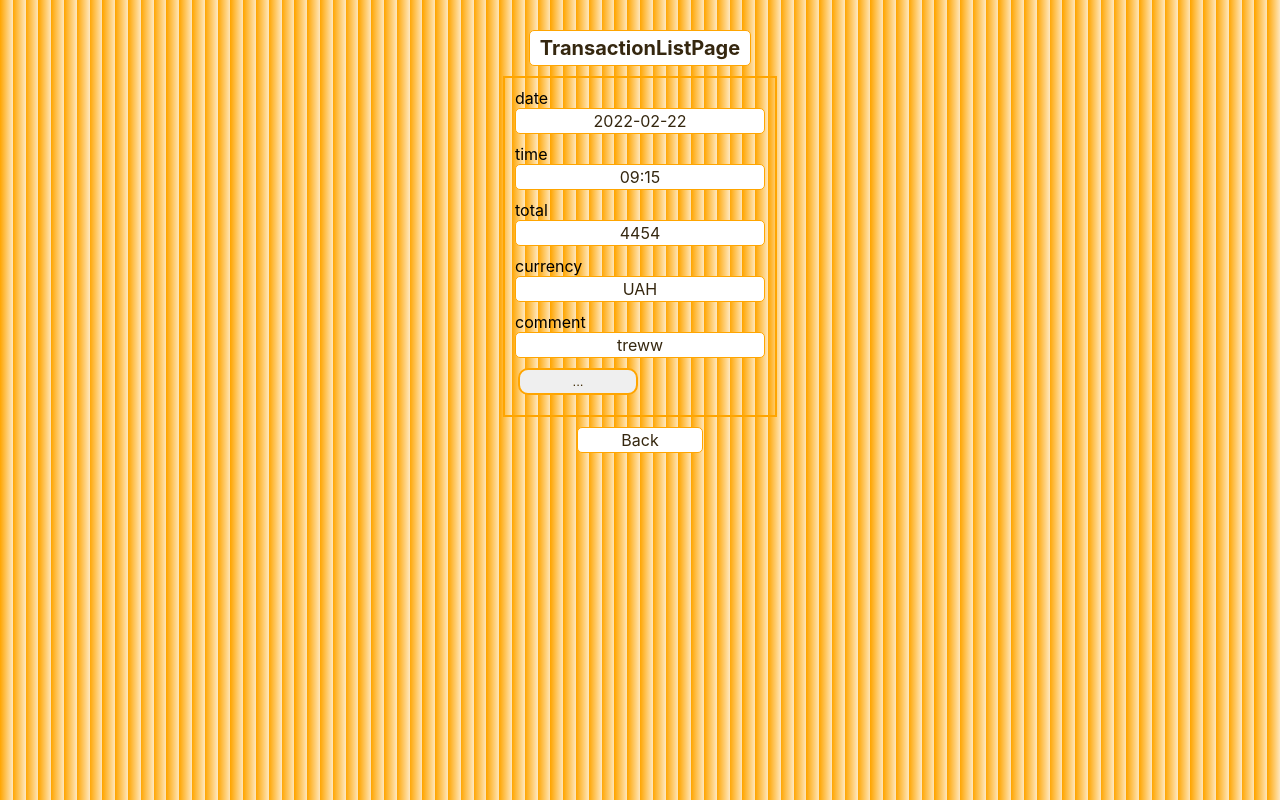
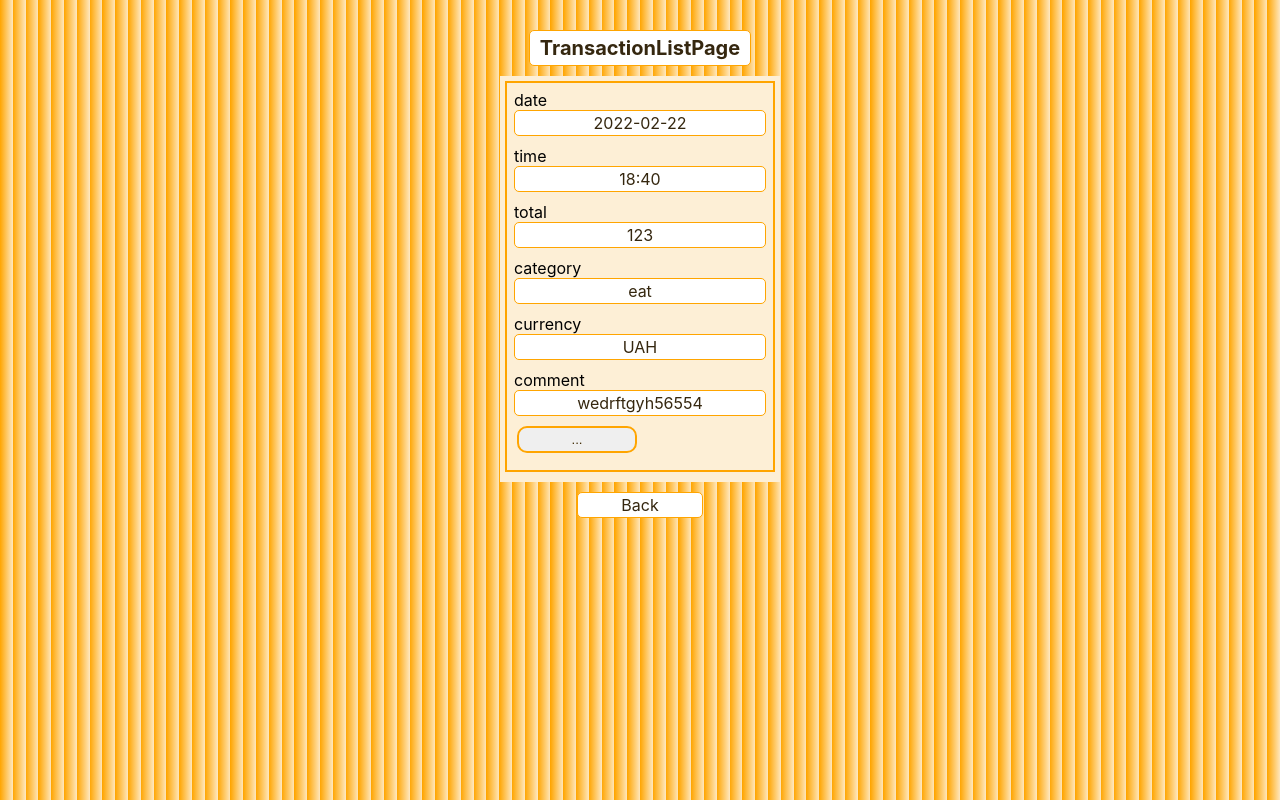
Before and after one commit to AnnaSobchenko/practicle_01_02_2022-react, a React (Create React App) app: page /transactions/costs in a window 1280 px wide. Built offline with nearby package versions, Linux system fonts and the light colour scheme; data requests are answered from the project's data file.

Commit message:
bugfix editing form

```diff
--- a/db.json
+++ b/db.json
@@ -2,14 +2,25 @@
   "costs": [
     {
       "date": "2022-02-22",
-      "time": "09:15",
+      "time": "18:40",
       "category": "eat",
       "currency": "UAH",
-      "comment": "treww",
-      "total": "4454",
+      "comment": "wedrftgyh56554",
+      "total": "123",
       "transType": "costs",
-      "id": "R7Mixj4"
+      "id": 1
     }
   ],
-  "incomes": []
+  "incomes": [
+    {
+      "date": "2022-02-10",
+      "time": "21:38",
+      "category": "Drink",
+      "currency": "UAH",
+      "comment": "kjhgf",
+      "total": "",
+      "transType": "incomes",
+      "id": 1
+    }
+  ]
 }
--- a/package.json
+++ b/package.json
@@ -1,6 +1,5 @@
 {
   "homepage": "https://annasobchenko.github.io/goit-react-hw-01-components/",
-  "name": "bc.13.practic-react",
   "version": "0.1.0",
   "private": true,
   "dependencies": {
--- a/src/App.css
+++ b/src/App.css
@@ -93,6 +93,7 @@ h1,
 .link {
   text-decoration: none;
   min-width: 120px;
+  min-height: 20px;
   background-color: #fff;
   cursor: pointer;
   text-align: center;
@@ -114,12 +115,15 @@ h1{
 
 ul{
   list-style: none;
-  padding: 10px;
-  border: 2px solid orange;
-  width: 250px;
+  width: 270px;
   margin: 0 auto;
+  padding: 5px;
+  background-color: #fdefd6;
 }
 li{
   display: block;
   margin: 0 auto;
+  border: 2px solid orange;
+  padding: 7px;
+  margin-bottom: 5px;
 }
--- a/src/components/CategoryList/CategoryList.jsx
+++ b/src/components/CategoryList/CategoryList.jsx
@@ -25,7 +25,7 @@ class CategoryList extends Component {
   };
 
   render() {
-    const { categoriesList, togleCategoryList, setCategory } = this.props;
+    const { categoriesList, setCategory } = this.props;
     return (
       <>
         <Link className="link" to={"/"}>
--- a/src/components/TransactionForm/TransactionForm.jsx
+++ b/src/components/TransactionForm/TransactionForm.jsx
@@ -24,12 +24,12 @@ const TransactionForm = ({
   togleCategoryList,
   isOpenCategories,
   editingTransaction,
+  setIsEdit,
 }) => {
-  const history=useHistory();
+  const history = useHistory();
 
-  const match=useRouteMatch();
-// console.log(editingTransaction);
-  const { addTransaction,editTransaction } = useTransactionsContext();
+  const match = useRouteMatch();
+  const { addTransaction, editTransaction } = useTransactionsContext();
   const [form, setForm] = useState(() =>
     editingTransaction ? editingTransaction : initialForm
   );
@@ -41,7 +41,11 @@ const TransactionForm = ({
     setForm((prev) => ({ ...prev, [name]: value }));
   };
 
-  const openCategoryList=()=>{history.push("/categories-list")}
+  const openCategoryList = () => {
+    history.push(
+      match.url==="/" ? "/categories-list" : match.url + "/categories-list"
+    );
+  };
 
   const handleChangeTransType = (e) => {
     const { value } = e.target;
@@ -55,8 +59,12 @@ const TransactionForm = ({
   const handleSubmitTrans = (e) => {
     e.preventDefault();
     if (editingTransaction) {
-      editTransactionApi({ transType, transaction: form }).then(res=>editTransaction(res));
+      console.log(form);
+      editTransactionApi({ transType, transaction: form }).then((res) => {
+        editTransaction(res);
 
+        setIsEdit(false);
+      });
     } else {
       postTransaction({ transType, transaction: { ...form, transType } }).then(
         (data) => addTransaction(data)
@@ -67,13 +75,14 @@ const TransactionForm = ({
 
   const setCategory = (newCategory) => {
     setForm((prevForm) => ({ ...prevForm, category: newCategory }));
-    togleCategoryList();
+    history.goBack();
   };
 
   const { date, time, category, total, currency, comment } = form;
 
   return (
     <Switch>
+      {console.log(match.path + "/categories-list")}
       <Route path={match.path} exact>
         <select
           name="transType"
@@ -149,7 +158,14 @@ const TransactionForm = ({
           </button>
         </form>
       </Route>
-      <Route path={match.path+"/categories-list"}>
+
+      <Route
+        path={
+          match.path === "/"
+            ? "/categories-list"
+            : match.path + "/categories-list"
+        }
+      >
         <CategoryList
           categoriesList={categoriesList}
           addCategory={addCategory}
--- a/src/components/TransactionListItem/TransactionListItem.jsx
+++ b/src/components/TransactionListItem/TransactionListItem.jsx
@@ -8,7 +8,7 @@ const TransactionListItem = ({ transaction,switchEditForm }) => {
 
   const switchMenu = () => setIsOpenMenu((prevIsOpenMenu) => !prevIsOpenMenu);
 
-  const { comment, currency, date, time, total, id, transType } = transaction;
+  const { comment, currency, date, time, total, id, transType, category } = transaction;
 
   return (
     <li>
@@ -18,6 +18,8 @@ const TransactionListItem = ({ transaction,switchEditForm }) => {
       <p> {time}</p>
       <span>total</span>
       <p>{total}</p>
+      <span>category</span>
+      <p>{category}</p>
       <span>currency</span>
       <p>{currency}</p>
       <span>comment</span>
--- a/src/components/TransactionListPage/TransactionListPage.jsx
+++ b/src/components/TransactionListPage/TransactionListPage.jsx
@@ -17,7 +17,7 @@ const TransactionListPage = () => {
   return (
     <>
       <h1>TransactionListPage</h1>
-      {isEdit && <TransactionForm editingTransaction={editingTransaction} />}
+      {isEdit && <TransactionForm editingTransaction={editingTransaction} setIsEdit={setIsEdit}/>}
       <TransactionList transType={transType} switchEditForm={switchEditForm} />
       <Link className="link" to={"/"}>Back</Link>
     </>
--- a/src/index.css
+++ b/src/index.css
@@ -14,7 +14,8 @@ body {
    background: #ffa500;
    background: repeating-linear-gradient(0deg,#ffa500 1%, #ffe7bc 2%);
    background: -webkit-repeating-linear-gradient(0deg,#ffa500 1%, #ffe7bc 2%);
-   background: -moz-repeating-linear-gradient(0deg,#ffa500 1%, #ffe7bc 2%);}
+   background: -moz-repeating-linear-gradient(0deg,#ffa500 1%, #ffe7bc 2%);
+  }
 code {
   font-family: source-code-pro, Menlo, Monaco, Consolas, 'Courier New',
     monospace;
```
